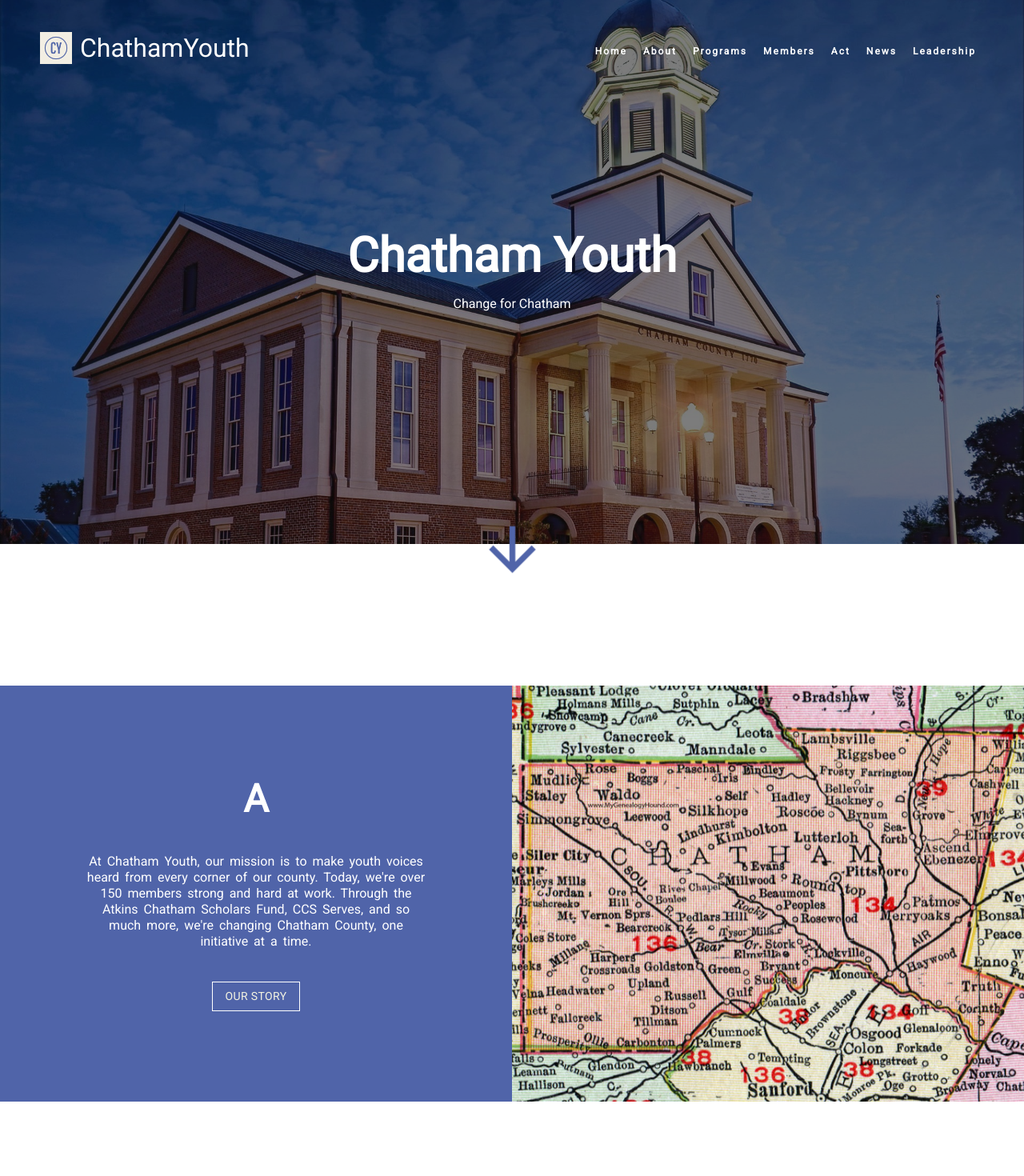
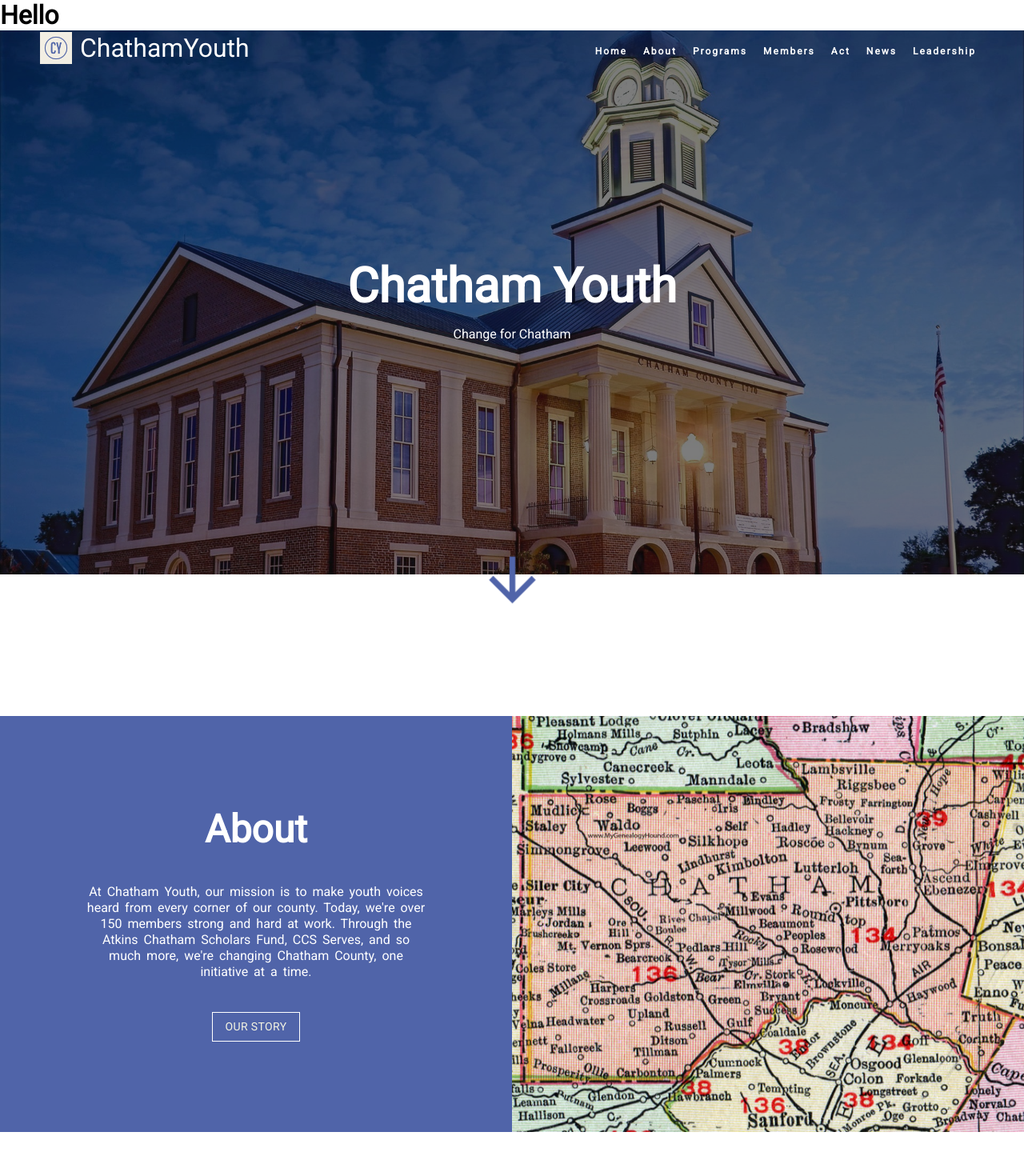
Before and after one commit to antman2028/Chatham, a React (Create React App) app: page / in a window 1280 px wide. Shown: the top 1470 px of the page at 80% size. Built offline with nearby package versions, Linux system fonts and the light colour scheme.

Commit message:
deploying app

```diff
--- a/package.json
+++ b/package.json
@@ -1,4 +1,5 @@
 {
+  "homepage": "http://antman2028.githun.io/Chatham",
   "name": "frontend1",
   "version": "0.1.0",
   "private": true,
@@ -19,6 +20,8 @@
     "react-scripts": "5.0.1"
   },
   "scripts": {
+    "predeploy": "npm run build",
+    "deploy": "gh-pages -d build",
     "start": "react-scripts start",
     "build": "react-scripts build",
     "eject": "react-scripts eject"
--- a/src/App.js
+++ b/src/App.js
@@ -12,6 +12,8 @@
 
 function App() {
   return (
+      <>
+      <h1>Hello</h1>
       <BrowserRouter>
         <Routes>
           <Route path='' element={<Home/>}/>
@@ -25,6 +27,7 @@
           <Route path="testarticle" element={<AArticle/>}/>
         </Routes>
       </BrowserRouter>
+      </>
   );
 }
 
--- a/src/pages/NotesListPage.js
+++ b/src/pages/NotesListPage.js
@@ -64,7 +64,7 @@
             alignItems: 'center',
             flexDirection: 'column',
           }}>
-            <h1 className='card1Home'>A</h1>
+            <h1 className='card1Home'>About</h1>
             <p className='card1Home'>At Chatham Youth, our mission is to make youth voices heard from every corner of our county. Today, we're over 150 members strong and hard at work. Through the Atkins Chatham Scholars Fund, CCS Serves, and so much more, we're changing Chatham County, one initiative at a time.</p>
             <Button variant='outlined' disabled={false}
                     sx={{
```
